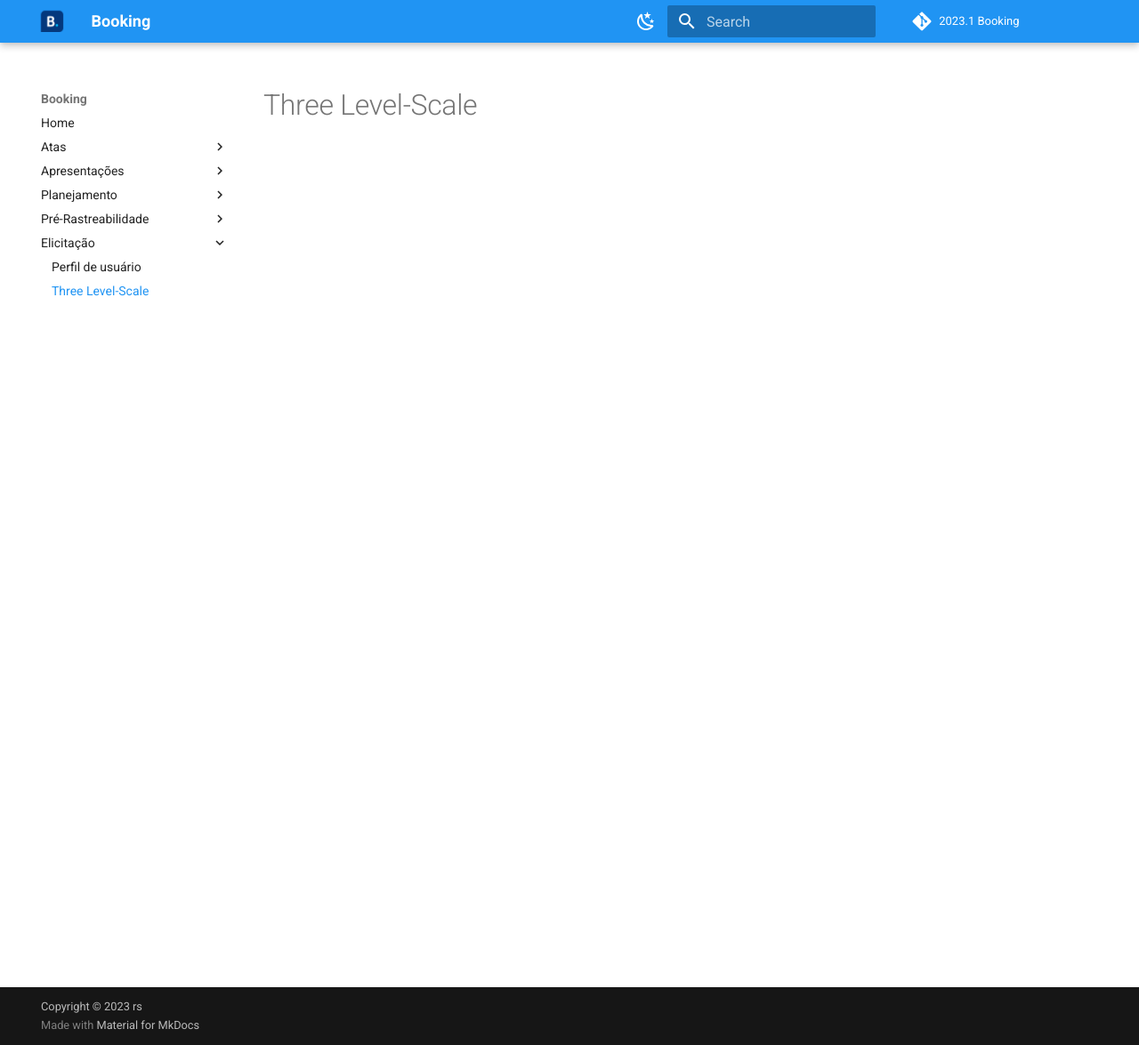
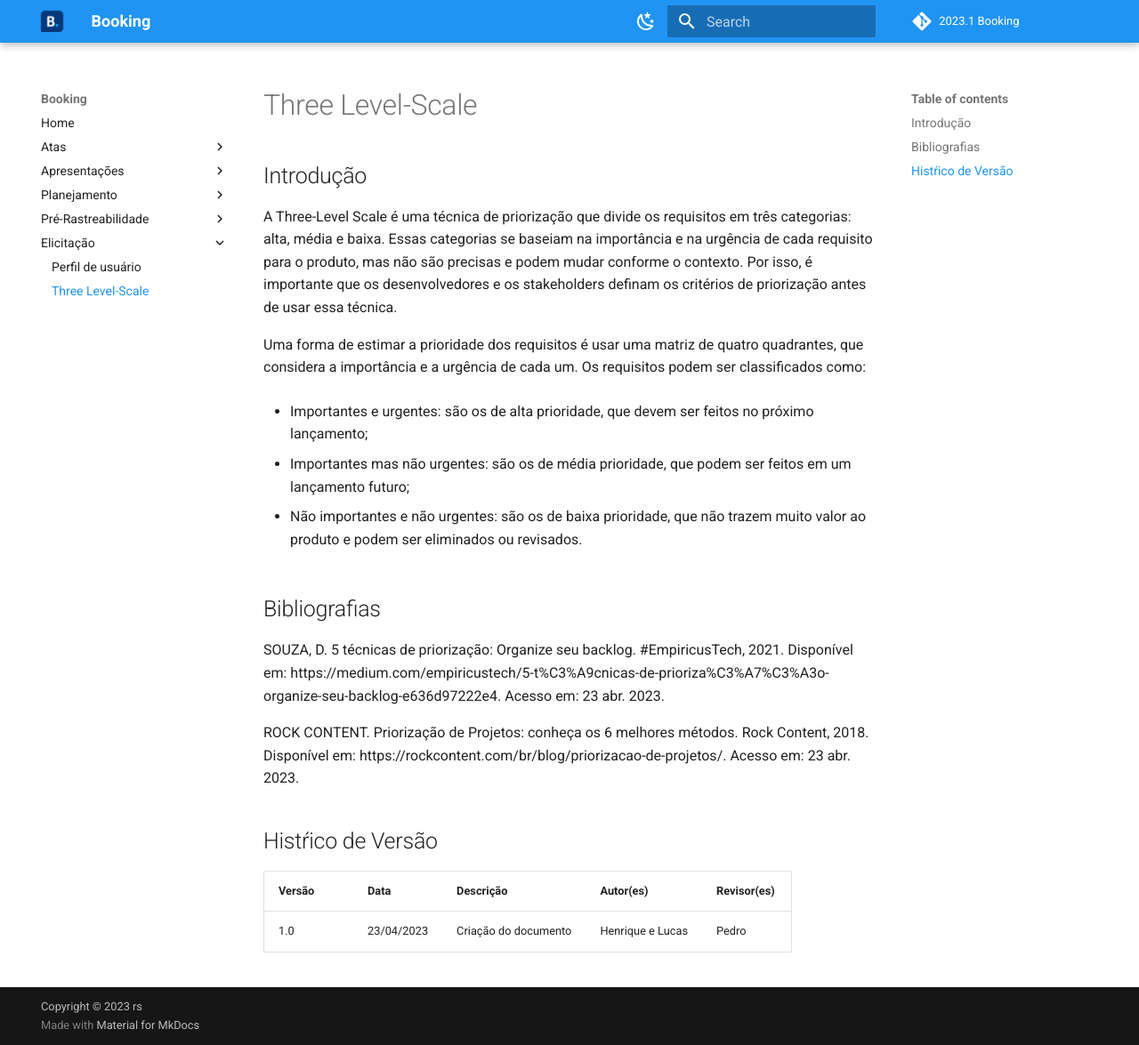
Before and after one commit to Requisitos-de-Software/2023.1-Booking, an MkDocs documentation site: the page built from docs/elicitacao/threeLevelScale.md, in a window 1280 px wide and 1175 px high. Shown: the whole window at 89% size. Built offline with MkDocs 1.6.1 and Material for MkDocs 9.7.7, drawn with Linux system fonts in a browser that asks for light colours; comment, search, counter and statistics services are not loaded.

Commit message:
35-criacao da pagina de threeLevelScale
Co-authored-by: LucasLopesFrazao <211031771@aluno.unb.br>

```diff
--- a/docs/elicitacao/threeLevelScale.md
+++ b/docs/elicitacao/threeLevelScale.md
@@ -1 +1,27 @@
 # Three Level-Scale
+
+## Introdução
+
+A Three-Level Scale é uma técnica de priorização que divide os requisitos em três categorias: alta, média e baixa. Essas categorias se baseiam na importância e na urgência de cada requisito para o produto, mas não são precisas e podem mudar conforme o contexto. Por isso, é importante que os desenvolvedores e os stakeholders definam os critérios de priorização antes de usar essa técnica.
+
+Uma forma de estimar a prioridade dos requisitos é usar uma matriz de quatro quadrantes, que considera a importância e a urgência de cada um. Os requisitos podem ser classificados como:
+
+- Importantes e urgentes: são os de alta prioridade, que devem ser feitos no próximo lançamento;
+
+- Importantes mas não urgentes: são os de média prioridade, que podem ser feitos em um lançamento futuro;
+
+- Não importantes e não urgentes: são os de baixa prioridade, que não trazem muito valor ao produto e podem ser eliminados ou revisados.
+
+## Bibliografias
+
+SOUZA, D. 5 técnicas de priorização: Organize seu backlog. #EmpiricusTech, 2021. Disponível em:
+https://medium.com/empiricustech/5-t%C3%A9cnicas-de-prioriza%C3%A7%C3%A3o-organize-seu-backlog-e636d97222e4. Acesso em: 23 abr. 2023.
+
+ROCK CONTENT. Priorização de Projetos: conheça os 6 melhores métodos. Rock Content, 2018. Disponível em: https://rockcontent.com/br/blog/priorizacao-de-projetos/. Acesso em: 23 abr. 2023.
+
+
+## Histŕico de Versão
+
+| Versão | Data       | Descrição            | Autor(es)       | Revisor(es) |
+| ------- | ---------- | ---------------------- | --------------- | ----------- |
+| 1.0     | 23/04/2023 | Criação do documento | Henrique e Lucas | Pedro    |
```
